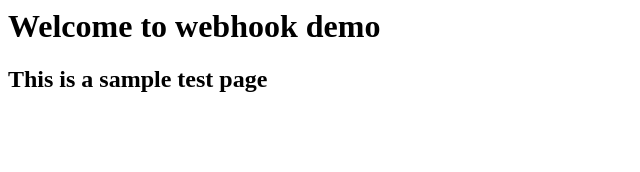
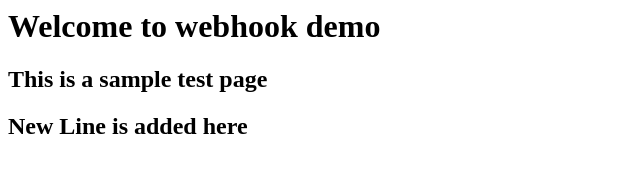
Before and after one commit to OpenTextinfo/webhookdemo, a plain HTML site: page index.html in a window 1280 px wide. Shown: the whole page, without its empty margins (0-640 px from the left). Drawn offline with Linux system fonts and the light colour scheme.

Commit message:
added one more line

```diff
--- a/index.html
+++ b/index.html
@@ -3,5 +3,6 @@
 <body>
 <h1> Welcome to webhook demo </h1>
 <h2> This is a sample test page </h2>
+<h2> New Line is added here </h2>
 </body>
 </html>
```
Also changed, not shown: welcome.html (+2 -0 lines).
